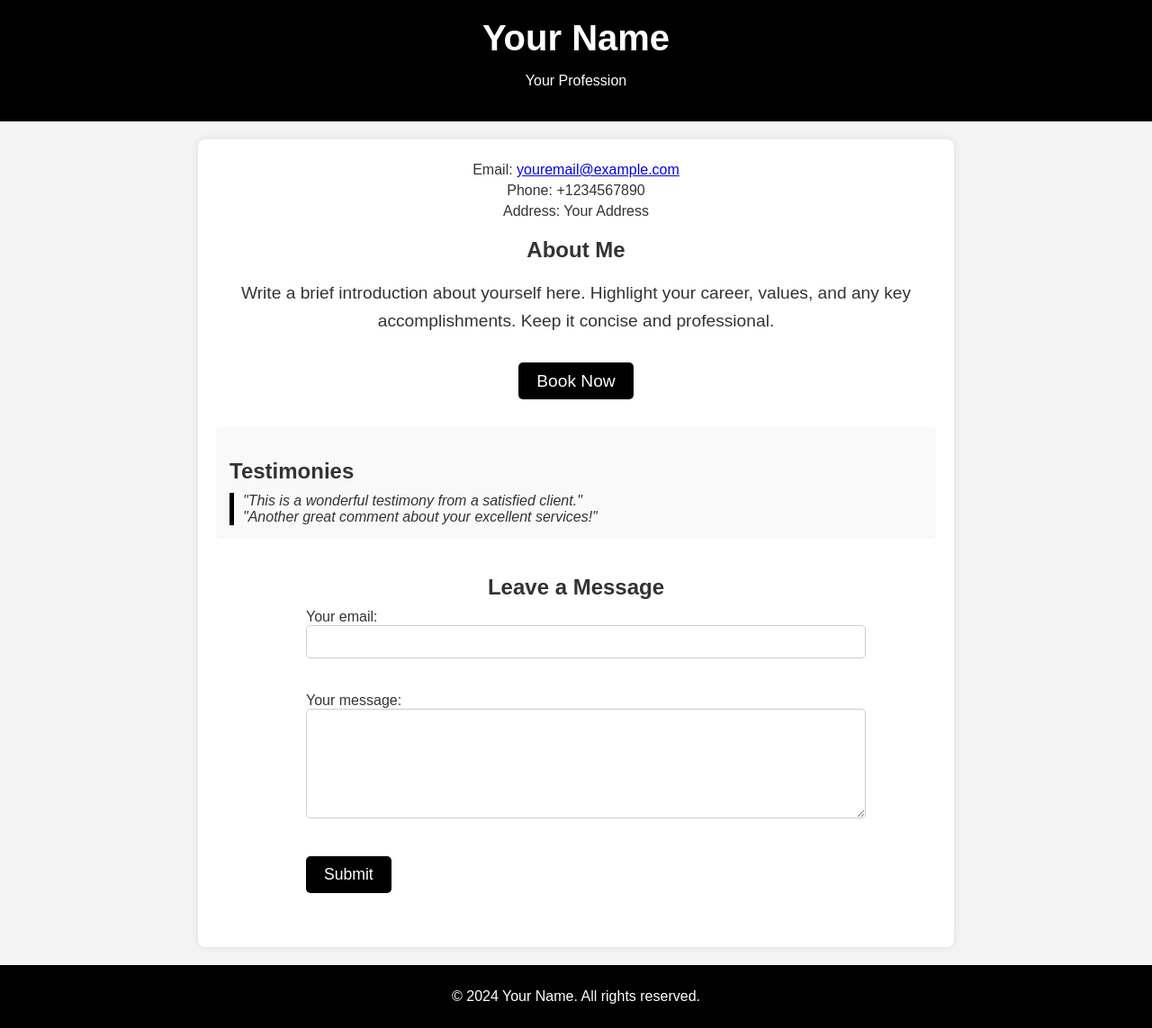
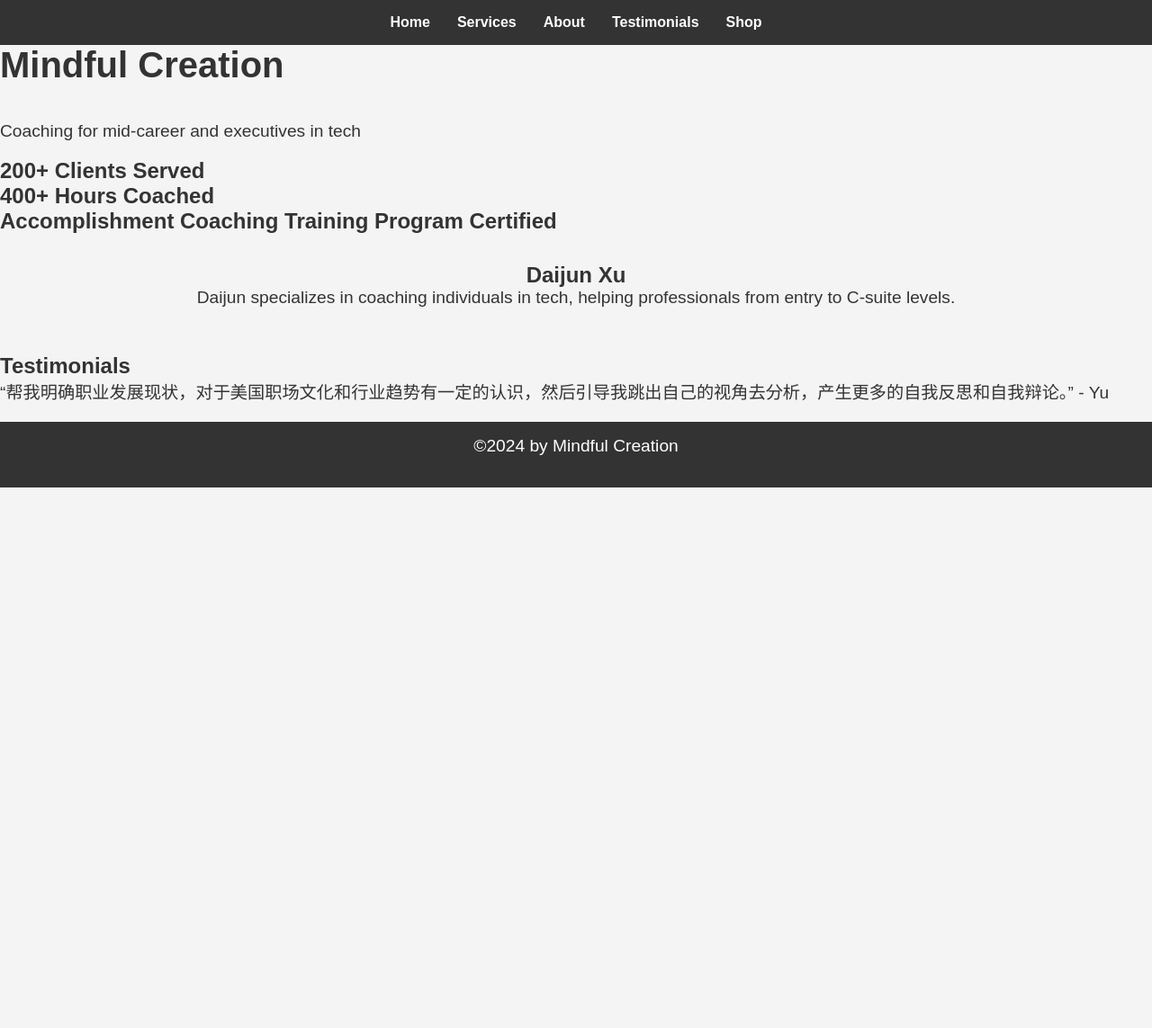
Before and after one commit to mindfulcreation/aboutcoaching, a plain HTML site: page index.html in a window 1280 px wide. Shown: the whole page at 90% size. After the commit the page ends 800 px from the top, so only its background shows below. Drawn offline with Linux system fonts and the light colour scheme.

Commit message:
update website

```diff
--- a/index.html
+++ b/index.html
@@ -1,200 +1,53 @@
-
 <!DOCTYPE html>
 <html lang="en">
 <head>
-    <meta charset="UTF-8">
-    <meta name="viewport" content="width=device-width, initial-scale=1.0">
-    <meta http-equiv="X-UA-Compatible" content="ie=edge">
-    <title>Personal Webpage</title>
-    <style>
-        body {
-            font-family: Arial, sans-serif;
-            background-color: #f4f4f4;
-            margin: 0;
-            padding: 0;
-            color: #333;
-        }
-
-        header {
-            background-color: #000;
-            color: #fff;
-            text-align: center;
-            padding: 20px 0;
-        }
-
-        h1 {
-            margin: 0;
-            font-size: 2.5em;
-        }
-
-        h2 {
-            font-size: 1.5em;
-            margin-bottom: 10px;
-        }
-
-        section {
-            padding: 20px;
-            margin: 20px auto;
-            width: 90%;
-            max-width: 800px;
-            background-color: #fff;
-            border-radius: 8px;
-            box-shadow: 0 0 10px rgba(0, 0, 0, 0.1);
-        }
-
-        .contact-info {
-            text-align: center;
-            margin-bottom: 20px;
-        }
-
-        .contact-info p {
-            margin: 5px 0;
-        }
-
-        .bio {
-            text-align: center;
-            margin-bottom: 40px;
-        }
-
-        .bio p {
-            font-size: 1.2em;
-            line-height: 1.6;
-        }
-
-        .testimony {
-            background-color: #f9f9f9;
-            padding: 15px;
-            border-radius: 5px;
-            margin-bottom: 40px;
-        }
-
-        .testimony blockquote {
-            margin: 0;
-            padding-left: 10px;
-            border-left: 5px solid #000;
-            font-style: italic;
-        }
-
-        .book-now {
-            text-align: center;
-            margin-bottom: 40px;
-        }
-
-        .book-now a {
-            padding: 10px 20px;
-            background-color: #000;
-            color: #fff;
-            text-decoration: none;
-            border-radius: 5px;
-            font-size: 1.2em;
-        }
-
-        footer {
-            background-color: #000;
-            color: #fff;
-            text-align: center;
-            padding: 10px 0;
-        }
-
-        .message-board {
-            text-align: center;
-            margin-bottom: 40px;
-        }
-
-        .message-board textarea {
-            width: 100%;
-            max-width: 600px;
-            height: 100px;
-            padding: 10px;
-            margin-bottom: 10px;
-            border: 1px solid #ccc;
-            border-radius: 5px;
-        }
-
-        .message-board button {
-            padding: 10px 20px;
-            background-color: #000;
-            color: #fff;
-            border: none;
-            border-radius: 5px;
-            font-size: 1.1em;
-            cursor: pointer;
-        }
-        .message-board form {
-            text-align: left;
-            max-width: 600px;
-            margin: 0 auto;
-        }
-
-        .message-board label {
-            display: block;
-            margin-bottom: 10px;
-        }
-
-        .message-board input[type="email"],
-        .message-board textarea {
-            width: 100%;
-            padding: 10px;
-            margin-bottom: 10px;
-            border: 1px solid #ccc;
-            border-radius: 5px;
-        }
-    </style>
+  <meta charset="UTF-8">
+  <meta name="viewport" content="width=device-width, initial-scale=1.0">
+  <title>Mindful Creation - Coaching for your life</title>
+  <link rel="stylesheet" href="styles.css">
 </head>
 <body>
+  <!-- Header Section -->
+  <header>
+    <nav>
+      <ul>
+        <li><a href="#home">Home</a></li>
+        <li><a href="#services">Services</a></li>
+        <li><a href="#about">About</a></li>
+        <li><a href="#testimonials">Testimonials</a></li>
+        <li><a href="#shop">Shop</a></li>
+      </ul>
+    </nav>
+  </header>
 
-    <header>
-        <h1>Your Name</h1>
-        <p>Your Profession</p>
-    </header>
+  <!-- Hero Section -->
+  <section id="home" class="hero-section">
+    <h1>Mindful Creation</h1>
+    <p>Coaching for mid-career and executives in tech</p>
+  </section>
 
-    <section>
-        <div class="contact-info">
-            <p>Email: <a href="mailto:youremail@example.com">youremail@example.com</a></p>
-            <p>Phone: +1234567890</p>
-            <p>Address: Your Address</p>
-        </div>
+  <!-- Statistics Section -->
+  <section id="stats">
+    <h2>200+ Clients Served</h2>
+    <h2>400+ Hours Coached</h2>
+    <h2>Accomplishment Coaching Training Program Certified</h2>
+  </section>
 
-        <div class="bio">
-            <h2>About Me</h2>
-            <p>Write a brief introduction about yourself here. Highlight your career, values, and any key accomplishments. Keep it concise and professional.</p>
-        </div>
+  <!-- About Section -->
+  <section id="about">
+    <h2>Daijun Xu</h2>
+    <p>Daijun specializes in coaching individuals in tech, helping professionals from entry to C-suite levels.</p>
+  </section>
 
-        <div class="book-now">
-            <a href="#book">Book Now</a>
-        </div>
+  <!-- Testimonials Section -->
+  <section id="testimonials">
+    <h2>Testimonials</h2>
+    <p>“帮我明确职业发展现状，对于美国职场文化和行业趋势有一定的认识，然后引导我跳出自己的视角去分析，产生更多的自我反思和自我辩论。” - Yu</p>
+  </section>
 
-        <div class="testimony">
-            <h2>Testimonies</h2>
-            <blockquote>
-                "This is a wonderful testimony from a satisfied client."
-            </blockquote>
-            <blockquote>
-                "Another great comment about your excellent services!"
-            </blockquote>
-        </div>
-
-        <div class="message-board">
-            <h2>Leave a Message</h2>
-            <form action="https://formspree.io/f/xkgwlqbj" method="POST">
-                <label>
-                    Your email:
-                    <input type="email" name="email">
-                </label>
-                <br>
-                <label>
-                    Your message:
-                    <textarea name="message"></textarea>
-                </label>
-                <br>
-                <button type="submit">Submit</button>
-            </form>
-        </div>
-    </section>
-
-    <footer>
-        <p>&copy; 2024 Your Name. All rights reserved.</p>
-    </footer>
-
+  <!-- Footer Section -->
+  <footer>
+    <p>©2024 by Mindful Creation</p>
+  </footer>
 </body>
 </html>
--- /dev/null
+++ b/styles.css
@@ -0,0 +1,105 @@
+/* Basic Reset */
+* {
+    margin: 0;
+    padding: 0;
+    box-sizing: border-box;
+  }
+
+  /* Body Styling */
+  body {
+    font-family: Arial, sans-serif;
+    background-color: #f4f4f4;
+    color: #333;
+  }
+
+  /* Header Styling */
+  header {
+    background-color: #333;
+    padding: 1em 0;
+  }
+
+  header nav ul {
+    list-style: none;
+    display: flex;
+    justify-content: center;
+  }
+
+  header nav ul li {
+    margin: 0 15px;
+  }
+
+  header nav ul li a {
+    color: white;
+    text-decoration: none;
+    font-weight: bold;
+  }
+
+  /* About Section */
+  #about {
+    padding: 2em;
+    text-align: center;
+  }
+
+  h1 {
+    color: #333;
+    font-size: 2.5em;
+    margin-bottom: 1em;
+  }
+
+  p {
+    font-size: 1.2em;
+    margin-bottom: 1em;
+  }
+
+  /* Footer Styling */
+  footer {
+    text-align: center;
+    padding: 1em;
+    background-color: #333;
+    color: white;
+  }
+
+  .about-section {
+    padding: 50px 0;
+  }
+
+  .about-container {
+    display: flex;
+    max-width: 1200px;
+    margin: 0 auto;
+    align-items: center;
+  }
+
+  .about-image {
+    flex: 1;
+    padding-right: 30px;
+  }
+
+  .about-image img {
+    max-width: 100%;
+    height: auto;
+    border-radius: 10px;
+  }
+
+  .about-text {
+    flex: 1;
+  }
+
+  .about-text h1 {
+    margin-bottom: 20px;
+  }
+
+  .about-text p {
+    margin-bottom: 15px;
+  }
+
+  @media (max-width: 768px) {
+    .about-container {
+      flex-direction: column;
+    }
+
+    .about-image {
+      padding-right: 0;
+      margin-bottom: 30px;
+    }
+  }
```
Also changed, not shown: about.html (added, +47 -0 lines), 1 other file.
